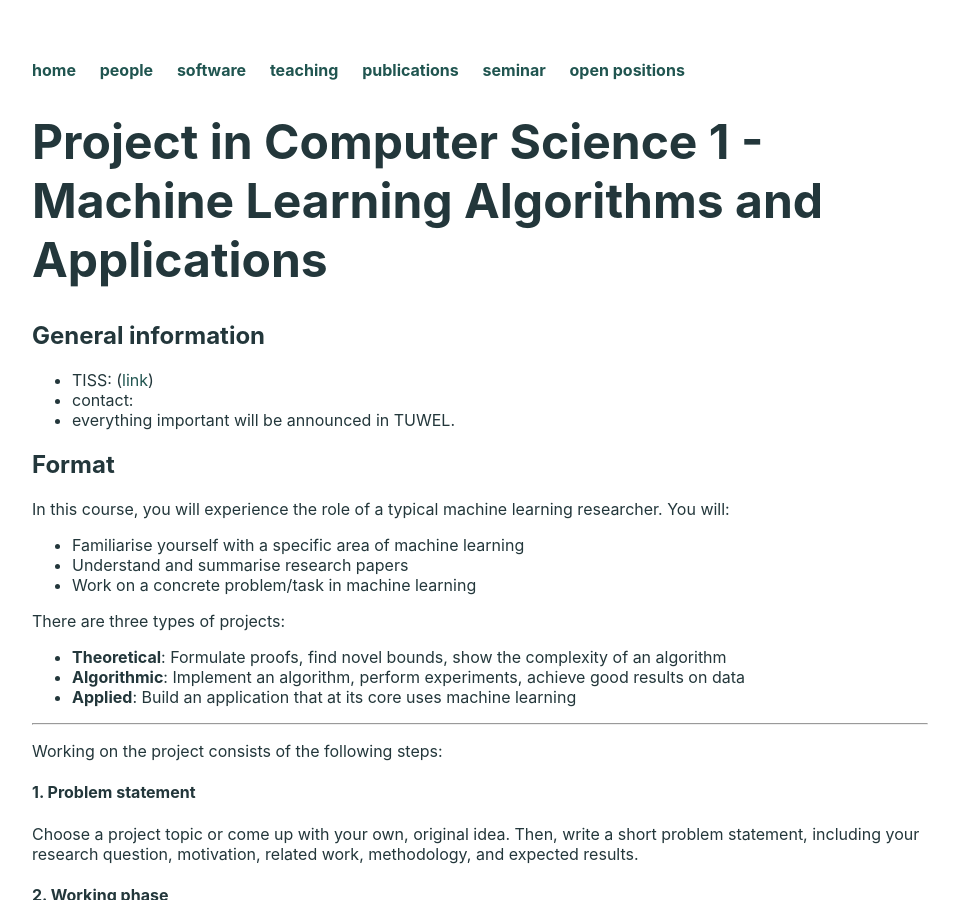
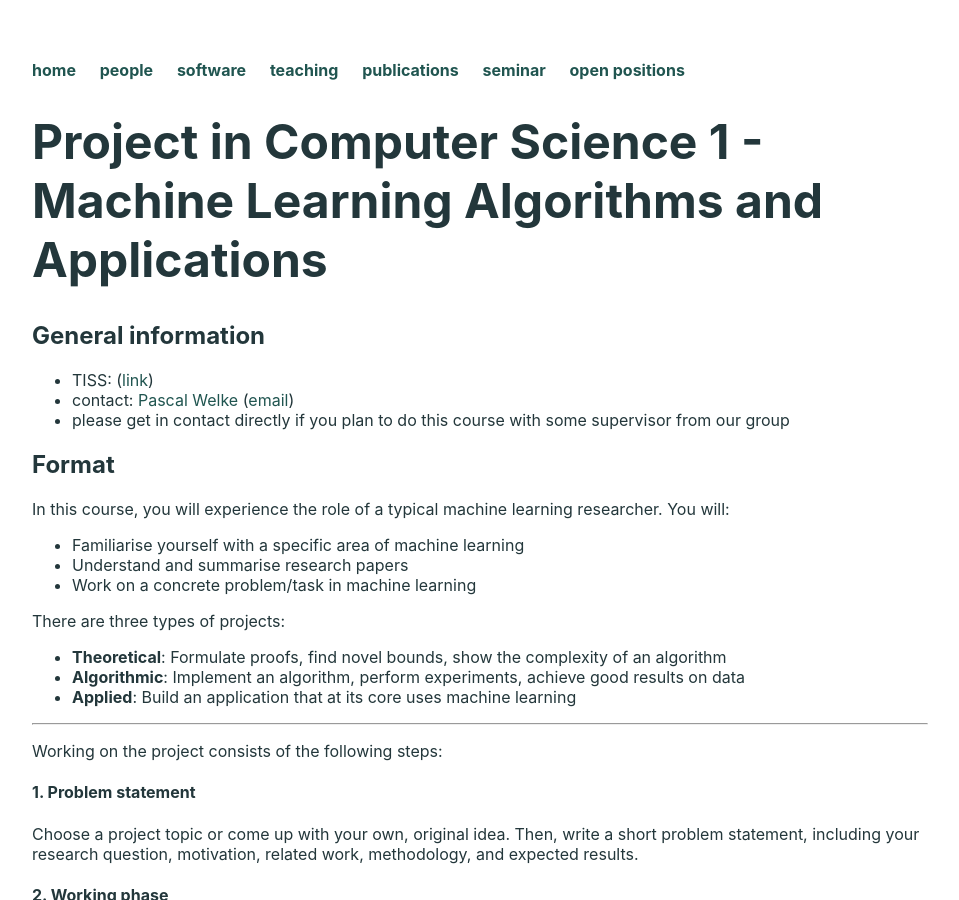
Before and after one commit to ml-tuw/ml-tuw.github.io, a Jekyll site: the page built from teaching/sose24/ana6ects.md, in a window 1280 px wide and 900 px high. Shown: the whole window, without its empty margins (160-1119 px from the left). Built offline with Jekyll 4.4.1, drawn with Linux system fonts in a browser that asks for light colours.

Commit message:
add pascal as ana6 coordinator

```diff
--- a/teaching/sose24/ana6ects.md
+++ b/teaching/sose24/ana6ects.md
@@ -5,8 +5,8 @@ title: Project in Computer Science 1 - Machine Learning Algorithms and Applicati
 ## General information
 
 - TISS: ([link](https://tiss.tuwien.ac.at/course/courseDetails.xhtml?courseNr=194145))
-- contact:
-- everything important will be announced in TUWEL.
+- contact: {% include listppl.md ppls="PascalWelke" -%} ([email](mailto:pascal.welke@tuwien.ac.at))
+- please get in contact directly if you plan to do this course with some supervisor from our group
 
 ## Format
 
```
